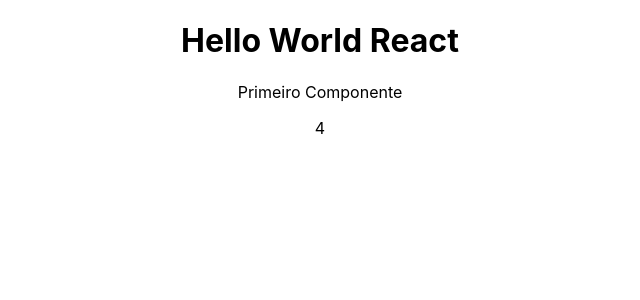
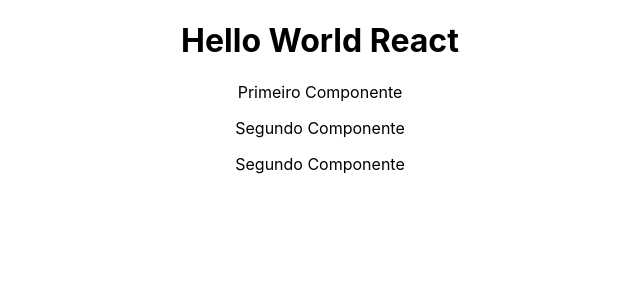
Before and after one commit to MarianaConsolaro/react_project, a React (Create React App) app in the folder course-react/: page / in a window 1280 px wide. Shown: the top 300 px of the page, without its empty margins (320-960 px from the left). Built offline with nearby package versions, Linux system fonts and the light colour scheme.

Commit message:
Another Component

```diff
--- a/course-react/src/App.js
+++ b/course-react/src/App.js
@@ -1,5 +1,6 @@
 
 import './App.css';
+import AnotherComponent from './components/AnotherComponent';
 
 import FirstComponent from './components/FirstComponent';
 
@@ -8,6 +9,7 @@
     <div className="App">
       <h1>Hello World React</h1>
       <FirstComponent/>
+      <AnotherComponent />
     </div>
   );
 }
--- /dev/null
+++ b/course-react/src/components/AnotherComponent.js
@@ -0,0 +1,9 @@
+const AnotherComponent = () => {
+    return (
+      <div>
+        <p>Segundo Componente</p>
+      </div>
+    );
+  };
+
+  export default AnotherComponent;
--- a/course-react/src/components/FirstComponent.js
+++ b/course-react/src/components/FirstComponent.js
@@ -1,11 +1,11 @@
+import AnotherComponent from "./AnotherComponent";
 
 function FirstComponent() {
   return (
     <div className="firstcomponent">
         {/* Comentário no JSX */}
       <p>Primeiro Componente</p>
-      {2+2}
-      {console.log("JavaScript")}
+      <AnotherComponent />
     </div>
   );
 }
```
